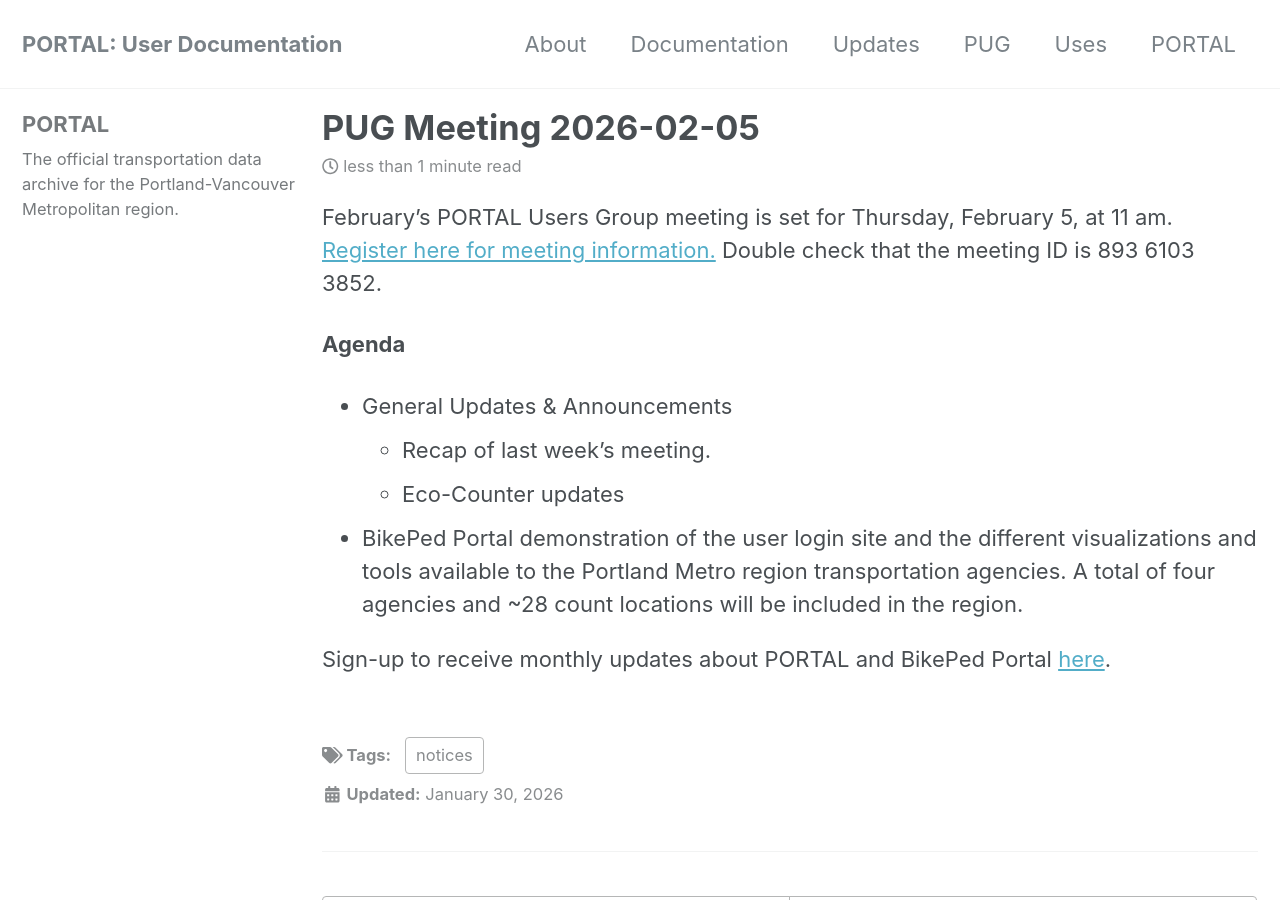
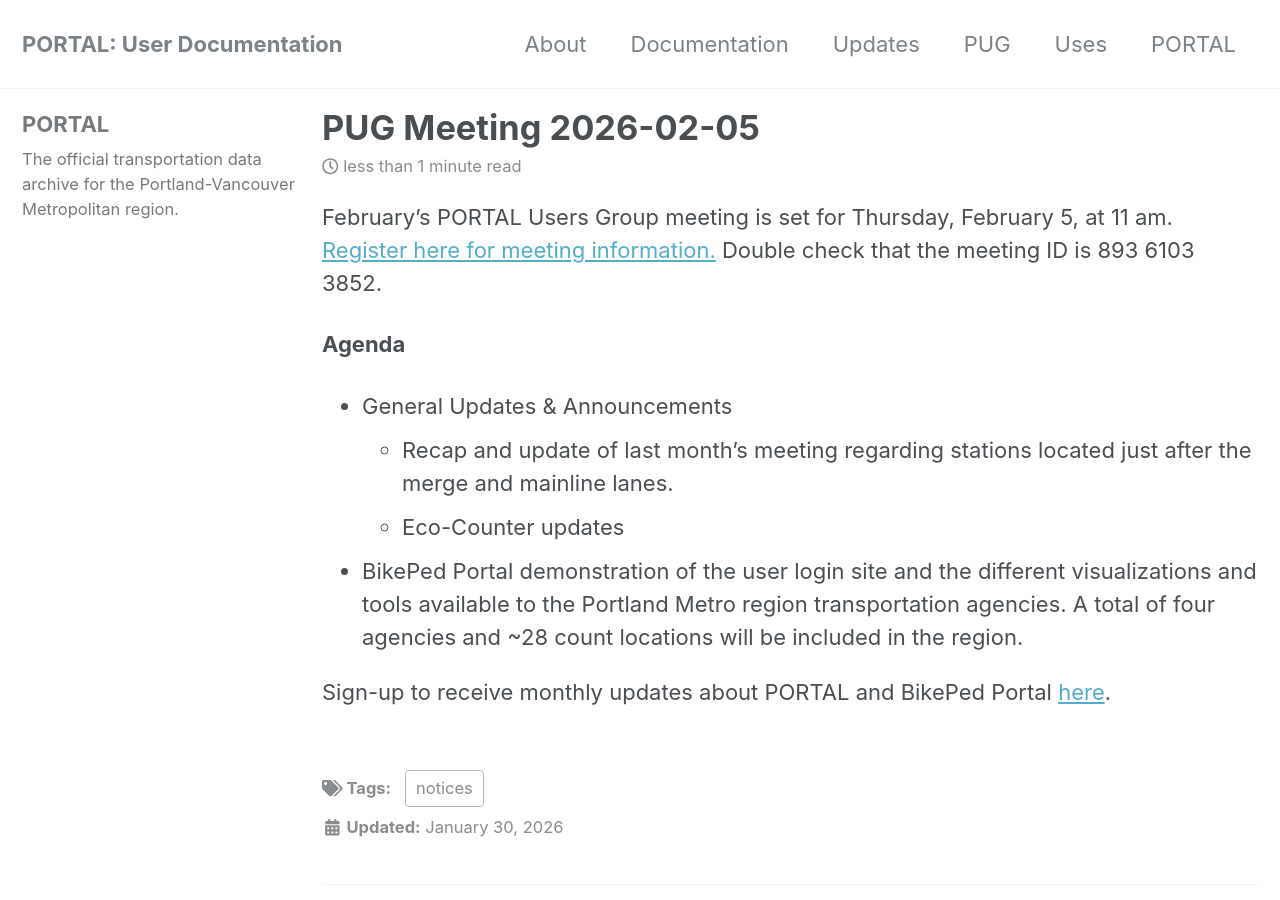
Before and after one commit to adus/portal-documentation, a Jekyll site: the page built from _posts/2026-01-30-pug-snowparade.md, in a window 1280 px wide and 900 px high. Built offline with Jekyll 4.4.1, drawn with Linux system fonts in a browser that asks for light colours; nearby versions of some CDN libraries.

Commit message:
update typo and clarifying meeting recap

```diff
--- a/_posts/2026-01-30-pug-snowparade.md
+++ b/_posts/2026-01-30-pug-snowparade.md
@@ -8,7 +8,7 @@
 
 __Agenda__
 - General Updates & Announcements
-    - Recap of last week's meeting.
+    - Recap and update of last month's meeting regarding stations located just after the merge and mainline lanes.
     - Eco-Counter updates
 - BikePed Portal demonstration of the user login site and the different visualizations and tools available to the Portland Metro region transportation agencies. A total of four agencies and ~28 count locations will be included in the region.
 
```
